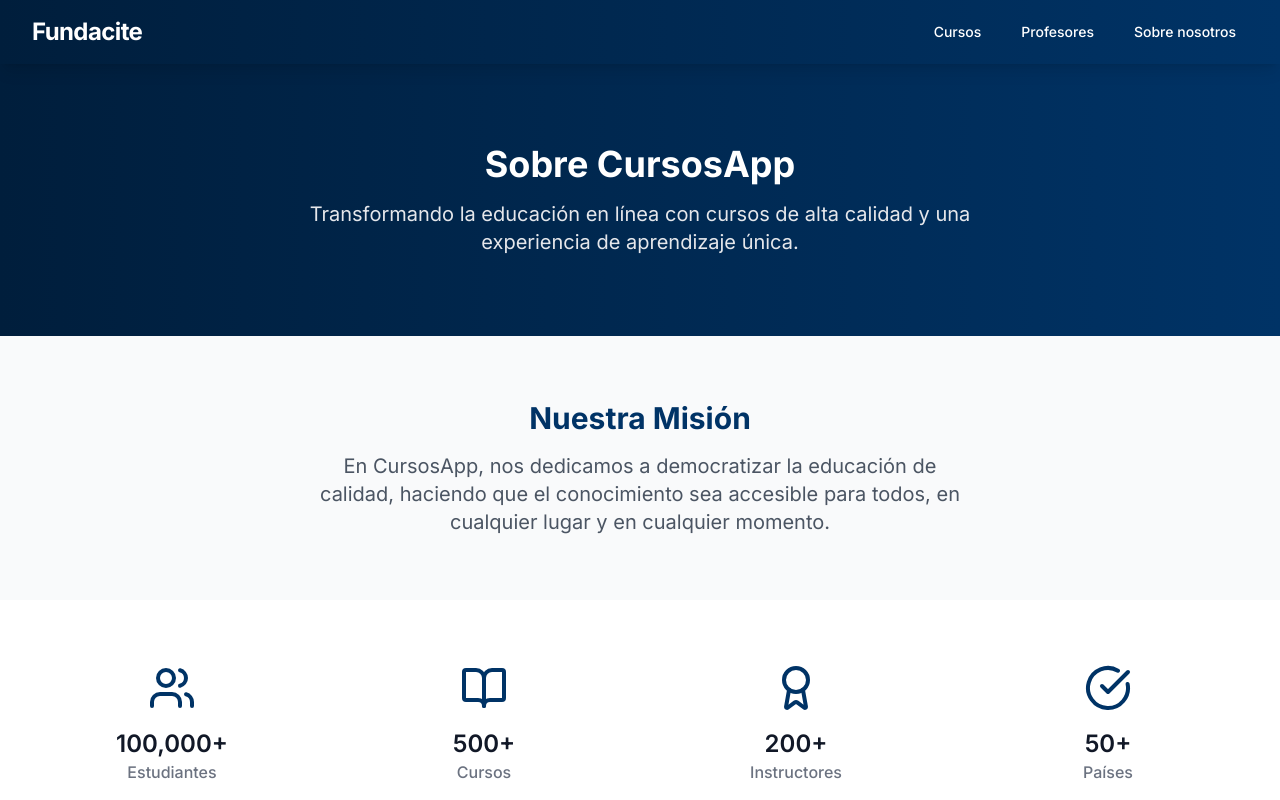
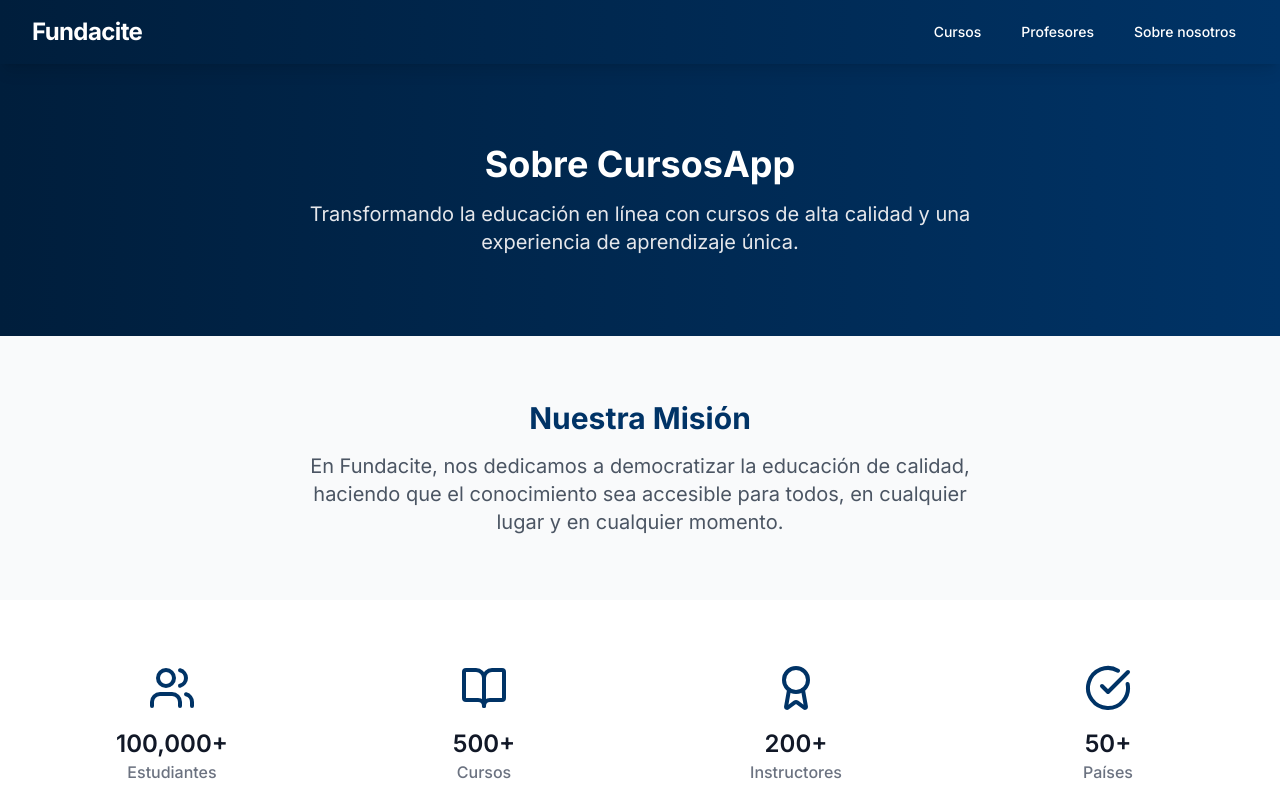
Before and after one commit to webzma/fundacite-project, a React (Vite) app in the folder frontend/: page /about in a window 1280 px wide. Shown: the top 800 px of the page. Built offline with nearby package versions, Linux system fonts and the light colour scheme.

Commit message:
frontend: texto editado

```diff
--- a/frontend/src/pages/about/about.tsx
+++ b/frontend/src/pages/about/about.tsx
@@ -51,7 +51,7 @@ const About = () => {
               Nuestra Misión
             </h2>
             <p className="mt-4 max-w-2xl text-xl text-gray-600 lg:mx-auto">
-              En CursosApp, nos dedicamos a democratizar la educación de
+              En Fundacite, nos dedicamos a democratizar la educación de
               calidad, haciendo que el conocimiento sea accesible para todos, en
               cualquier lugar y en cualquier momento.
             </p>
```
